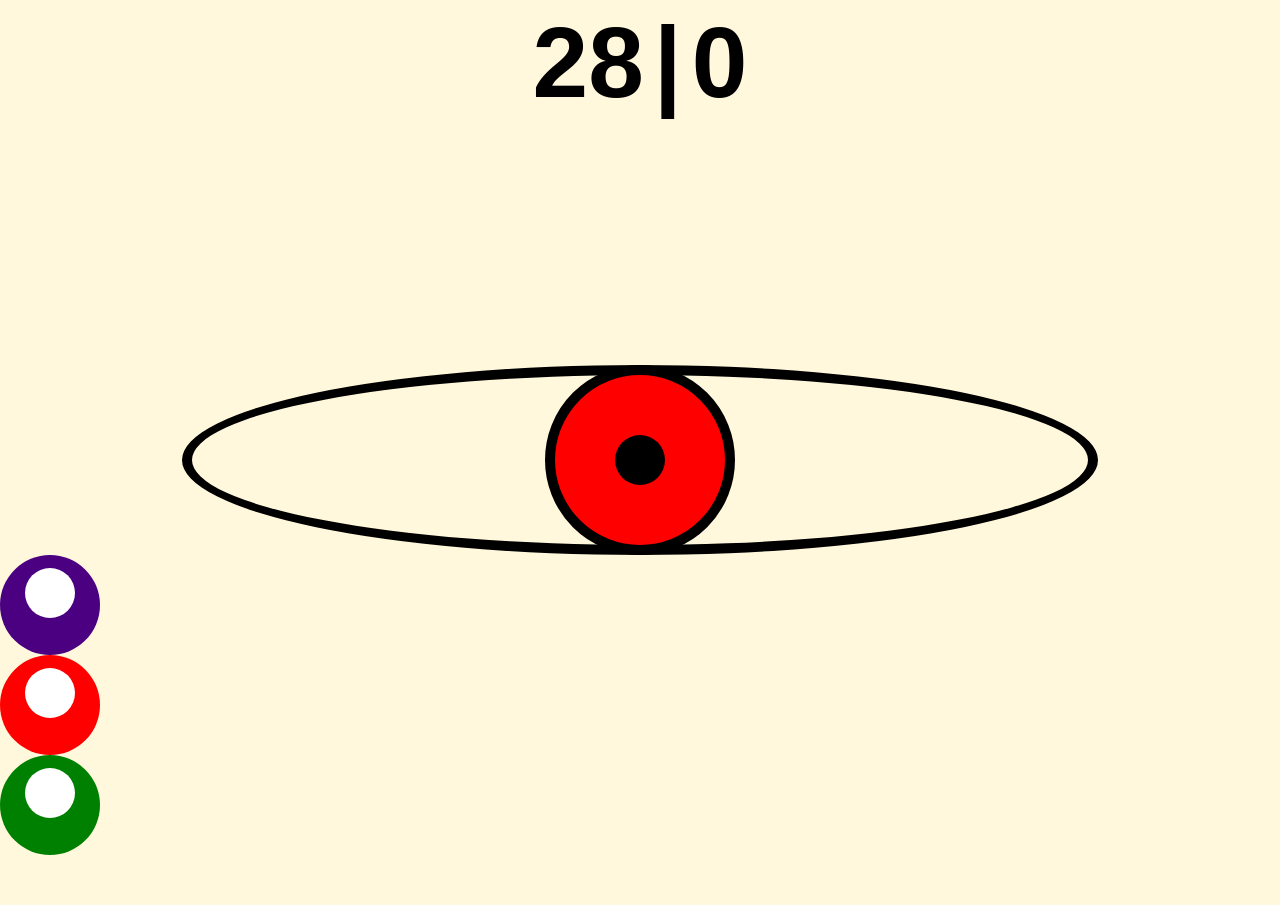
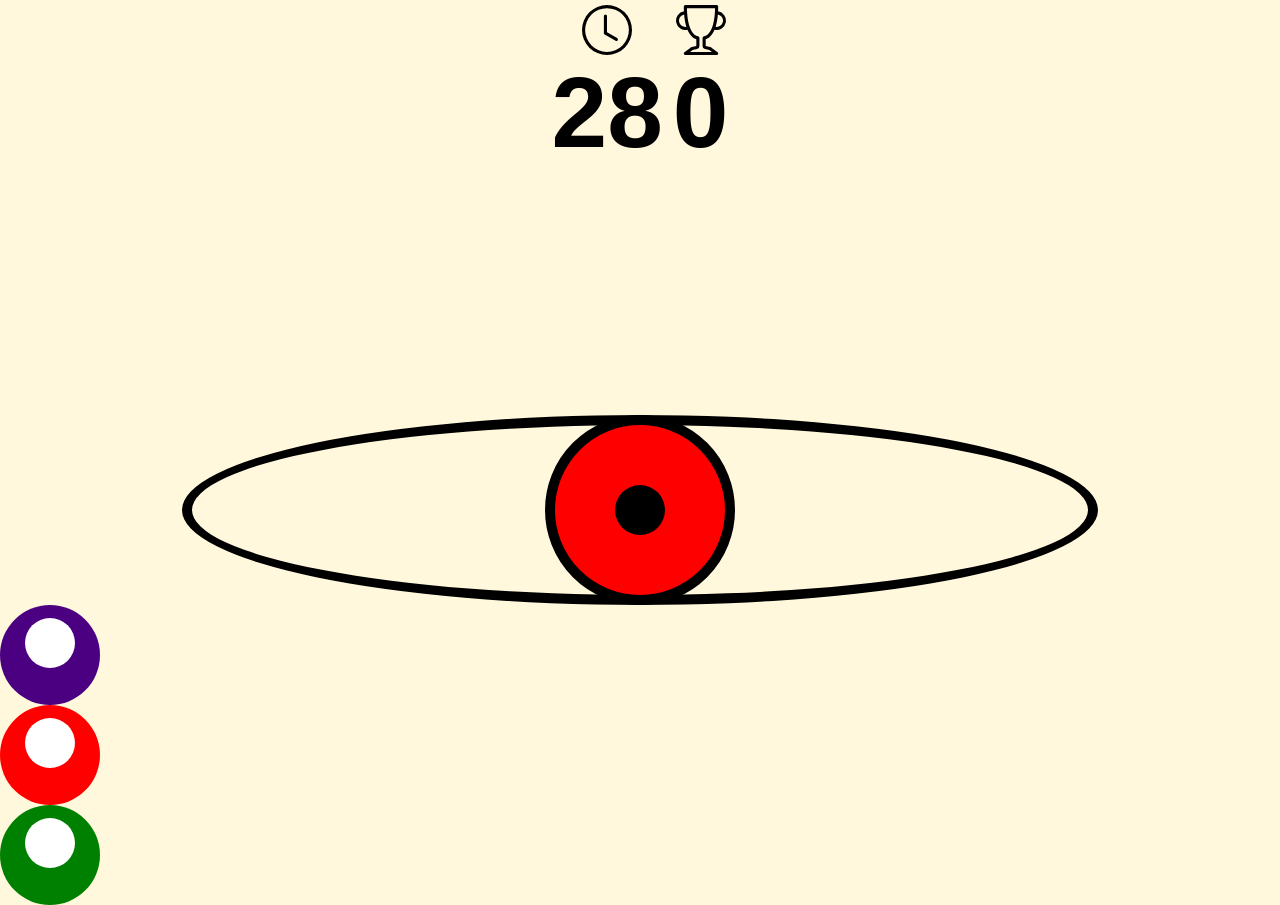
Before and after one commit to PhilipMellbin/Find_me_game, a plain HTML site: page Find_me!/index.html in a window 1280 px wide. Both pictures are taken after a click on the element 632 px from the left and 166 px from the top of the page. Before the commit the page ends 855 px from the top, so only its background shows below. Drawn offline with Linux system fonts and the light colour scheme.

Commit message:
styalising the game further

```diff
--- a/Find_me!/index.html
+++ b/Find_me!/index.html
@@ -91,9 +91,19 @@
 
         <article id="Game">
             <div class="score">
-                <h1 id="time">X</h1>
-                <h1>|</h1>
-                <h1 id="score">X</h1>
+                <h1>
+                    <svg xmlns="http://www.w3.org/2000/svg" width="16" height="16" fill="currentColor" class="bi bi-clock" viewBox="0 0 16 16">
+                        <path d="M8 3.5a.5.5 0 0 0-1 0V9a.5.5 0 0 0 .252.434l3.5 2a.5.5 0 0 0 .496-.868L8 8.71V3.5z"/>
+                        <path d="M8 16A8 8 0 1 0 8 0a8 8 0 0 0 0 16zm7-8A7 7 0 1 1 1 8a7 7 0 0 1 14 0z"/>
+                      </svg>
+                    <span id="time">x</span>
+                </h1>
+                <h1>
+                    <svg xmlns="http://www.w3.org/2000/svg" width="16" height="16" fill="currentColor" class="bi bi-trophy" viewBox="0 0 16 16">
+                        <path d="M2.5.5A.5.5 0 0 1 3 0h10a.5.5 0 0 1 .5.5c0 .538-.012 1.05-.034 1.536a3 3 0 1 1-1.133 5.89c-.79 1.865-1.878 2.777-2.833 3.011v2.173l1.425.356c.194.048.377.135.537.255L13.3 15.1a.5.5 0 0 1-.3.9H3a.5.5 0 0 1-.3-.9l1.838-1.379c.16-.12.343-.207.537-.255L6.5 13.11v-2.173c-.955-.234-2.043-1.146-2.833-3.012a3 3 0 1 1-1.132-5.89A33.076 33.076 0 0 1 2.5.5zm.099 2.54a2 2 0 0 0 .72 3.935c-.333-1.05-.588-2.346-.72-3.935zm10.083 3.935a2 2 0 0 0 .72-3.935c-.133 1.59-.388 2.885-.72 3.935zM3.504 1c.007.517.026 1.006.056 1.469.13 2.028.457 3.546.87 4.667C5.294 9.48 6.484 10 7 10a.5.5 0 0 1 .5.5v2.61a1 1 0 0 1-.757.97l-1.426.356a.5.5 0 0 0-.179.085L4.5 15h7l-.638-.479a.501.501 0 0 0-.18-.085l-1.425-.356a1 1 0 0 1-.757-.97V10.5A.5.5 0 0 1 9 10c.516 0 1.706-.52 2.57-2.864.413-1.12.74-2.64.87-4.667.03-.463.049-.952.056-1.469H3.504z"/>
+                      </svg>
+                    <span id="score">x</span>
+                </h1>
             </div>
             <div class="eye Shape1">
                 <div class="Iris1" id = "blank">
--- a/Find_me!/styles/header.scss
+++ b/Find_me!/styles/header.scss
@@ -81,6 +81,16 @@ h1, h3 //Most likely not needed
     font-family: 'Oswald', sans-serif;
     text-align: center;
     margin:5px;
+    svg
+    {
+        $size: 50px;
+        margin: auto;
+        display: block;
+        width: $size;
+        height: $size;
+        color: black;
+        text-decoration: none;
+    }
 }
 h1
 {
```
Also changed, not shown: Find_me!/styles/header.css, photobooth.html (added), 1 other file.
